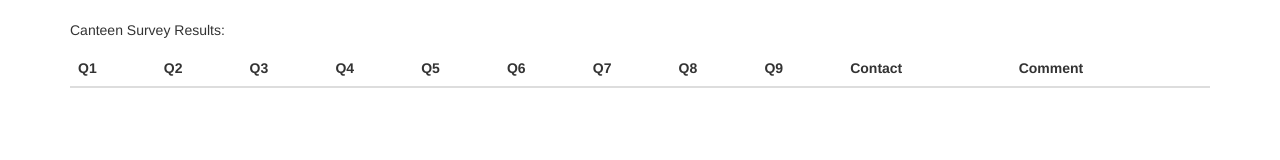
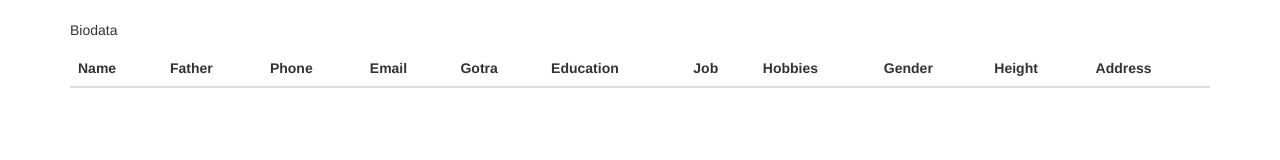
Before and after one commit to chhotuthakur/Mohit, a plain HTML site: page dashboard.html in a window 1280 px wide. Drawn offline with nearby package versions, Linux system fonts and the light colour scheme; no server answers.

Commit message:
Update dashboard.html

```diff
--- a/dashboard.html
+++ b/dashboard.html
@@ -2,7 +2,7 @@
 <html>
   <head>
     <meta charset="utf-8">
-    <title>Firebase Sample Survey</title>
+    <title>RBNDJ</title>
     <meta name="viewport" content="width=device-width, initial-scale=1">
     <link rel="stylesheet" href="https://maxcdn.bootstrapcdn.com/bootstrap/3.3.7/css/bootstrap.min.css">
     <script src="https://ajax.googleapis.com/ajax/libs/jquery/3.2.1/jquery.min.js"></script>
@@ -12,23 +12,24 @@
     <script>
 
   var database = firebase.database();
-    database.ref('Customer').once('value', function(snapshot){
+    database.ref('biodata').once('value', function(snapshot){
         if(snapshot.exists()){
             var content = '';
             snapshot.forEach(function(data){
                 var val = data.val();
                 content +='<tr>';
-                content += '<td>' + val.username + '</td>';
+                content += '<td>' + val.name + '</td>';
+                content += '<td>' + val.father + '</td>';
+                content += '<td>' + val.phone + '</td>';
                 content += '<td>' + val.email + '</td>';
-                content += '<td>' + val.phone + '</td>';
+                content += '<td>' + val.gotra + '</td>';
+                content += '<td>' + val.education + '</td>';
+                content += '<td>' + val.job + '</td>';
+                content += '<td>' + val.dob + '</td>';
+                content += '<td>' + val.hobby + '</td>';
+                content += '<td>' + val.gender.gender + '</td>';
+                content += '<td>' + val.height + '</td>';
                 content += '<td>' + val.address + '</td>';
-                // content += '<td>' + val.q5 + '</td>';
-                // content += '<td>' + val.q6 + '</td>';
-                // content += '<td>' + val.q7 + '</td>';
-                // content += '<td>' + val.q8 + '</td>';
-                // content += '<td>' + val.q9 + '</td>';
-                // content += '<td>' + val.contact + '</td>';
-                // content += '<td>' + val.comment + '</td>';
                 content += '</tr>';
             });
             $('#table1').append(content);
@@ -40,21 +41,22 @@
   <body>
     <div class="container">
       <h1></h1>
-      <p>Canteen Survey Results:</p>
+      <p>Biodata</p>
       <table class="table table-striped" id="table1">
     		<thead>
     			<tr>
-    		<th>Q1</th>
-            <th>Q2</th>
-            <th>Q3</th>
-            <th>Q4</th>
-            <th>Q5</th>
-            <th>Q6</th>
-            <th>Q7</th>
-            <th>Q8</th>
-            <th>Q9</th>
-            <th>Contact</th>
-            <th>Comment</th>
+    		<th>Name</th>
+            <th>Father</th>
+            <th>Phone</th>
+            <th>Email</th>
+            <th>Gotra</th>
+            <th>Education</th>
+            <th>Job</th>
+            <!-- <th>DOB</th> -->
+            <th>Hobbies</th>
+            <th>Gender</th>
+            <th>Height</th>
+            <th>Address</th>
 
     			</tr>
     		</thead>
```
